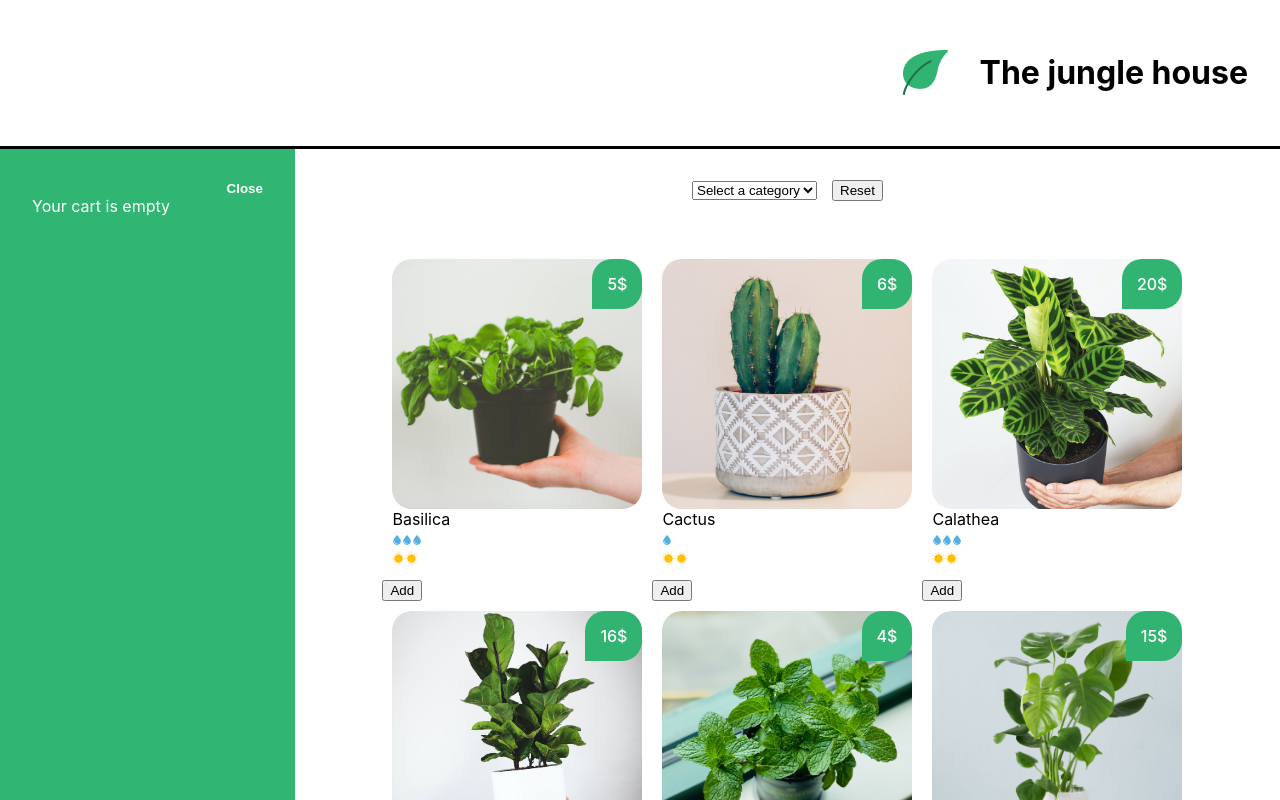
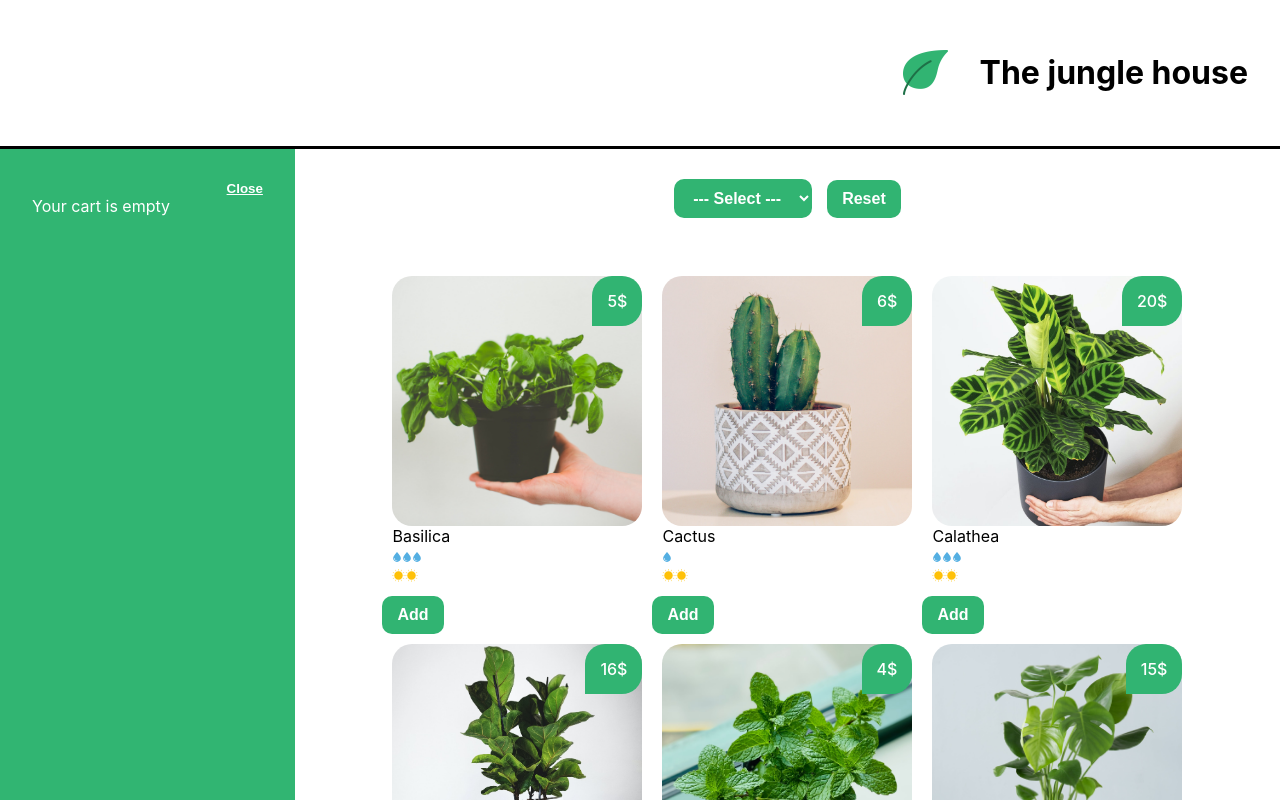
Before and after one commit to gobwah/the-jungle-house, a React (Create React App) app: page / in a window 1280 px wide. Shown: the top 800 px of the page. Built offline with nearby package versions, Linux system fonts and the light colour scheme.

Commit message:
a bit of style

```diff
--- a/src/components/Cart.js
+++ b/src/components/Cart.js
@@ -25,13 +25,13 @@ function Cart({ cart, updateCart }) {
 					<h2>Cart</h2>
 					<ul>
 						{cart.map(({ name, price, amount }, index) => (
-							<div key={`${name}-${index}`}>
+							<li key={`${name}-${index}`}>
 								{name} {price}$ x {amount}
-							</div>
+							</li>
 						))}
 					</ul>
-					<h3>Total :{total}$</h3>
-					<button onClick={() => updateCart([])}>Empty cart</button>
+					<h3>Total: {total}$</h3>
+					<button className='tjh-empty-button' onClick={() => updateCart([])}>Empty cart</button>
 				</div>
 			) : (
 				<div>Your cart is empty</div>
--- a/src/components/Categories.js
+++ b/src/components/Categories.js
@@ -4,12 +4,12 @@ function Categories({ categories, categoryFilter, setCategoryFilter }) {
     return (
         <div className='tjh-categories'>
             <select className='tjh-categories-select' value={categoryFilter} onChange={(e) => setCategoryFilter(e.target.value)}>
-                <option value=''>Select a category</option>
+                <option value=''>--- Select ---</option>
                 {categories.sort().map((category, index) => (
                     <option key={`${category}-${index}`} value={category}>{category}</option>
                 ))}
             </select>
-            <button onClick={() => setCategoryFilter('')}>Reset</button>
+            <button className='tjh-reset-button' onClick={() => setCategoryFilter('')}>Reset</button>
         </div>
     );
 }
--- a/src/components/ShoppingList.js
+++ b/src/components/ShoppingList.js
@@ -46,7 +46,7 @@ function ShoppingList({ cart, updateCart }) {
 									light={light}
 									price={price}
 								/>
-								<button onClick={() => addToCart(name, price)}>Add</button>
+								<button className='tjh-add-button' onClick={() => addToCart(name, price)}>Add</button>
 							</div>
 						)
 					)
--- a/src/styles/Cart.css
+++ b/src/styles/Cart.css
@@ -23,6 +23,7 @@
 	padding: 0;
 	color: white;
 	align-self: flex-end;
+	text-decoration: underline;
 }
 
 .tjh-cart-closed {
@@ -33,3 +34,17 @@
 .tjh-cart-closed > button {
 	color: black;
 }
+
+.tjh-empty-button {
+	border: none;
+	border-radius: 10px;
+	background-color: white;
+	color: #31b472;
+	padding: 10px 15px;
+	cursor: pointer;
+	font-weight: bold;
+}
+
+.tjh-empty-button:hover {
+	background-color: #d7fae8;
+}
--- a/src/styles/Categories.css
+++ b/src/styles/Categories.css
@@ -5,4 +5,32 @@
 
 .tjh-categories-select {
 	margin-right: 15px;
+	text-transform: capitalize;
+	border: none;
+	border-radius: 10px;
+	background-color: #31b472;
+	color: white;
+	padding: 10px 15px;
+	cursor: pointer;
+	font-weight: bold;
+	font-size: 100%;
 }
+
+.tjh-categories-select > option {
+	background-color: #3ad386;
+}
+
+.tjh-reset-button {
+	border: none;
+	border-radius: 10px;
+	background-color: #31b472;
+	color: white;
+	padding: 10px 15px;
+	cursor: pointer;
+	font-weight: bold;
+	font-size: 100%;
+}
+
+.tjh-reset-button:hover {
+	background-color: #3ad386;
+}
--- a/src/styles/PlantItem.css
+++ b/src/styles/PlantItem.css
@@ -3,6 +3,10 @@
 	width: 250px;
 	border-radius: 20px;
 	object-fit: cover;
+}
+
+.tjh-plant-item-cover:hover {
+	box-shadow: 0 0 10px #31b472;
 }
 
 .tjh-plant-item {
--- a/src/styles/ShoppingList.css
+++ b/src/styles/ShoppingList.css
@@ -9,3 +9,18 @@
 	flex-wrap: wrap;
 	justify-content: center;
 }
+
+.tjh-add-button {
+	border: none;
+	border-radius: 10px;
+	background-color: #31b472;
+	color: white;
+	padding: 10px 15px;
+	cursor: pointer;
+	font-weight: bold;
+	font-size: 100%;
+}
+
+.tjh-add-button:hover {
+	background-color: #3ad386;
+}
```
